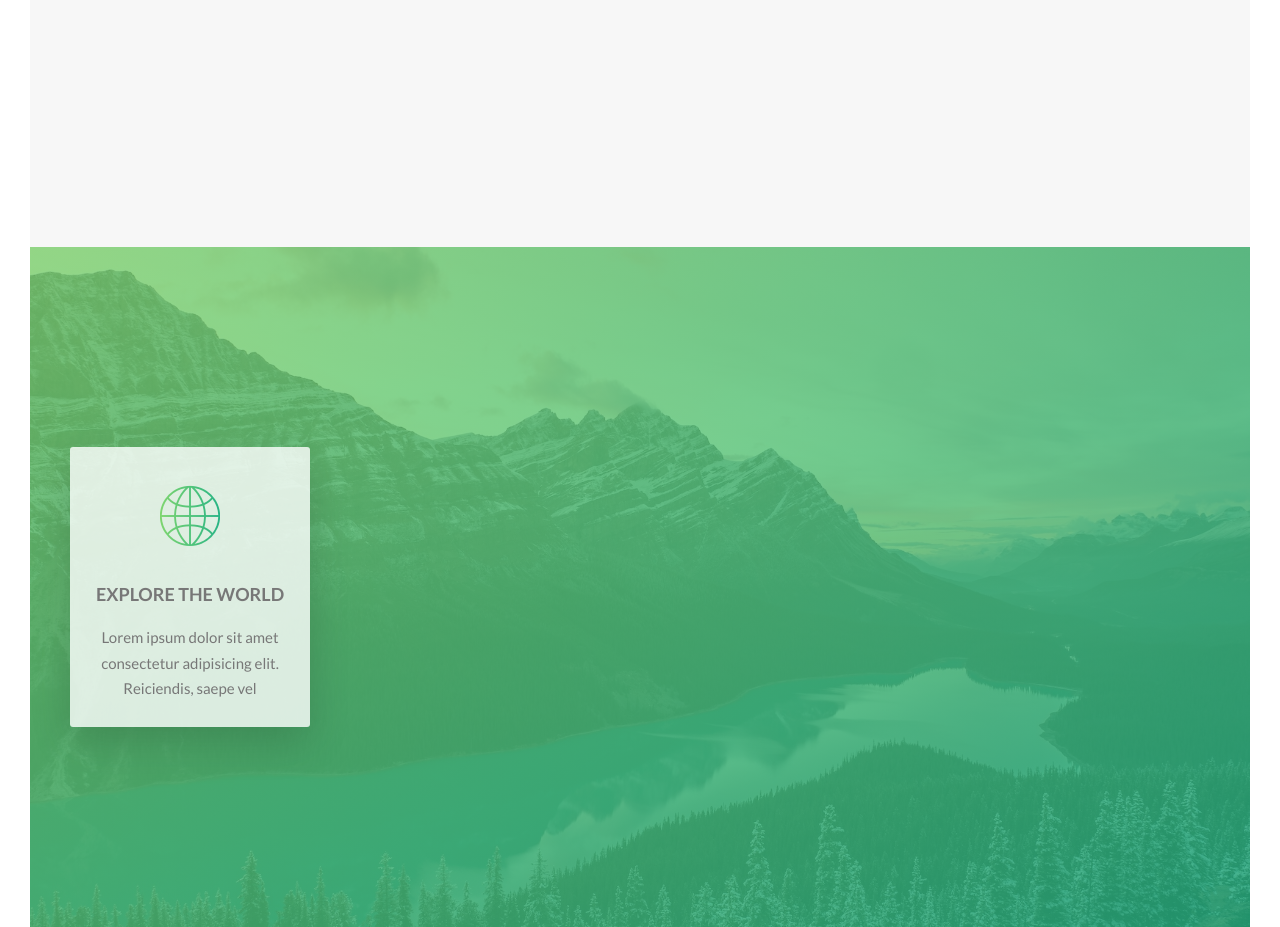
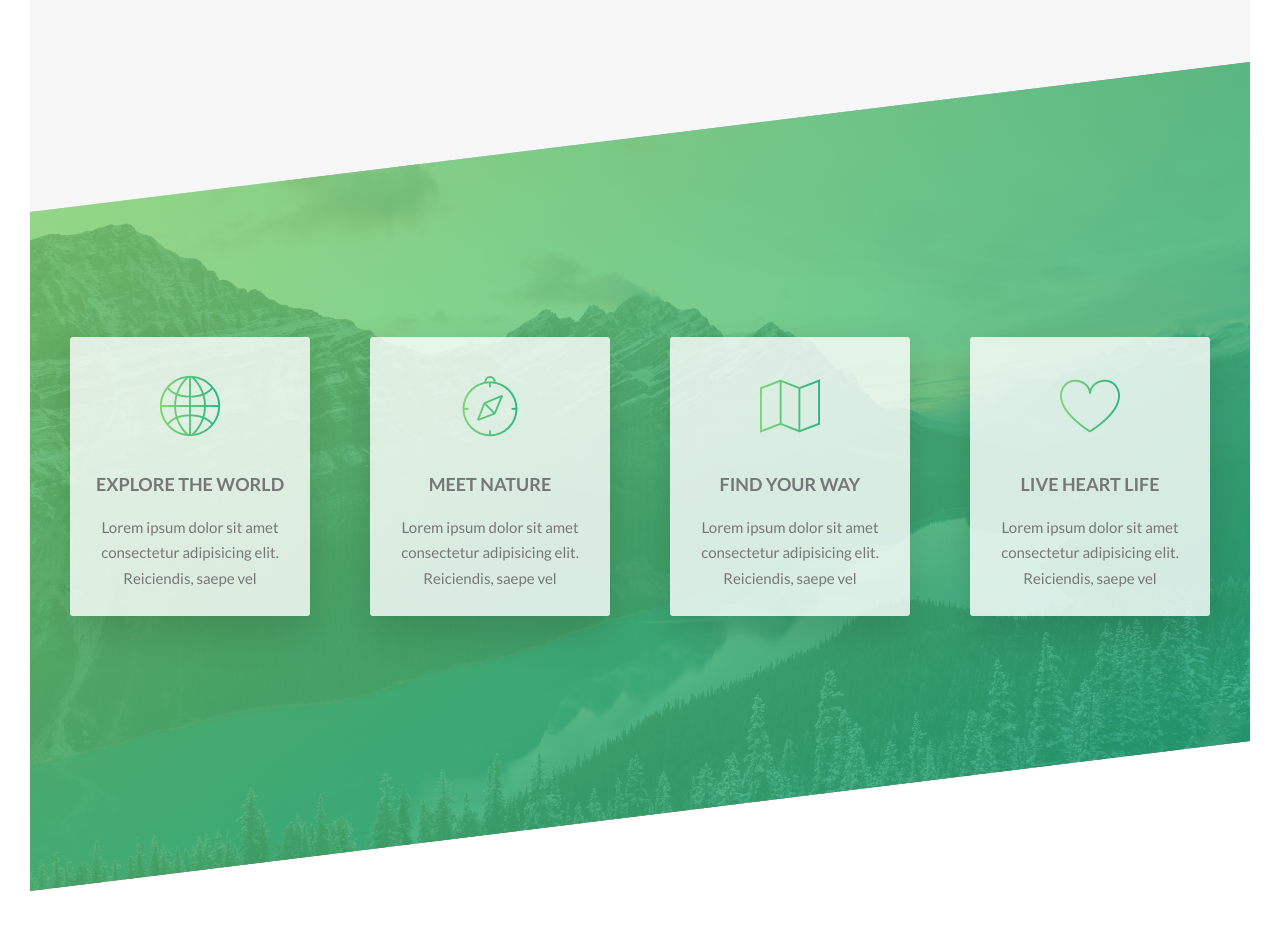
Before and after one commit to mazpeng/Natours-page, a website: page index.html in a window 1280 px wide. Shown: the part 1391-2318 px from the top of the page. After the commit the page ends 2282 px from the top, so only its background shows below. Drawn offline with Linux system fonts and the light colour scheme.

Commit message:
feature_

```diff
--- a/index.html
+++ b/index.html
@@ -87,6 +87,42 @@
               </p>
             </div>
           </div>
+          <div class="col-1-of-4">
+            <div class="feature-box">
+              <i class="feature-box__icon icon-basic-compass"></i>
+              <h3 class="heading-tertiary u-margin-bottom-small">
+                meet nature
+              </h3>
+              <p class="feature-box__text">
+                Lorem ipsum dolor sit amet consectetur adipisicing elit.
+                Reiciendis, saepe vel
+              </p>
+            </div>
+          </div>
+          <div class="col-1-of-4">
+            <div class="feature-box">
+              <i class="feature-box__icon icon-basic-map"></i>
+              <h3 class="heading-tertiary u-margin-bottom-small">
+                find your way
+              </h3>
+              <p class="feature-box__text">
+                Lorem ipsum dolor sit amet consectetur adipisicing elit.
+                Reiciendis, saepe vel
+              </p>
+            </div>
+          </div>
+          <div class="col-1-of-4">
+            <div class="feature-box">
+              <i class="feature-box__icon icon-basic-heart"></i>
+              <h3 class="heading-tertiary u-margin-bottom-small">
+                live heart life
+              </h3>
+              <p class="feature-box__text">
+                Lorem ipsum dolor sit amet consectetur adipisicing elit.
+                Reiciendis, saepe vel
+              </p>
+            </div>
+          </div>
         </div>
       </section>
     </main>
--- a/sass/components/_feature-box.scss
+++ b/sass/components/_feature-box.scss
@@ -6,6 +6,7 @@
   border-radius: 3px;
   box-shadow: 0 1.5rem 4rem rgba($color-black, 0.15);
   transition: transform 0.3s; //transisi halus
+
   &__icon {
     font-size: 6rem;
     margin-bottom: 0.5rem;
--- a/sass/pages/_home.scss
+++ b/sass/pages/_home.scss
@@ -13,4 +13,10 @@
     ),
     url(../img/nat-4.jpg);
   background-size: cover;
+  transform: skewY(-7deg); //miringkan background
+  margin-top: -11rem;
+
+  & > * {
+    transform: skewY(7deg); //pengecualian children
+  }
 }
```
Also changed, not shown: css/style.css.
